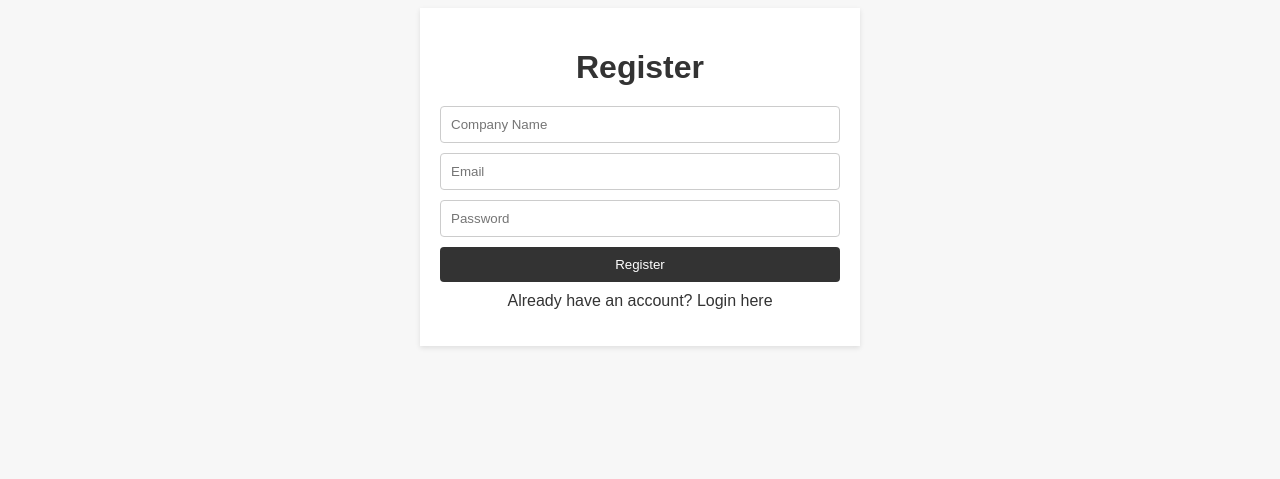
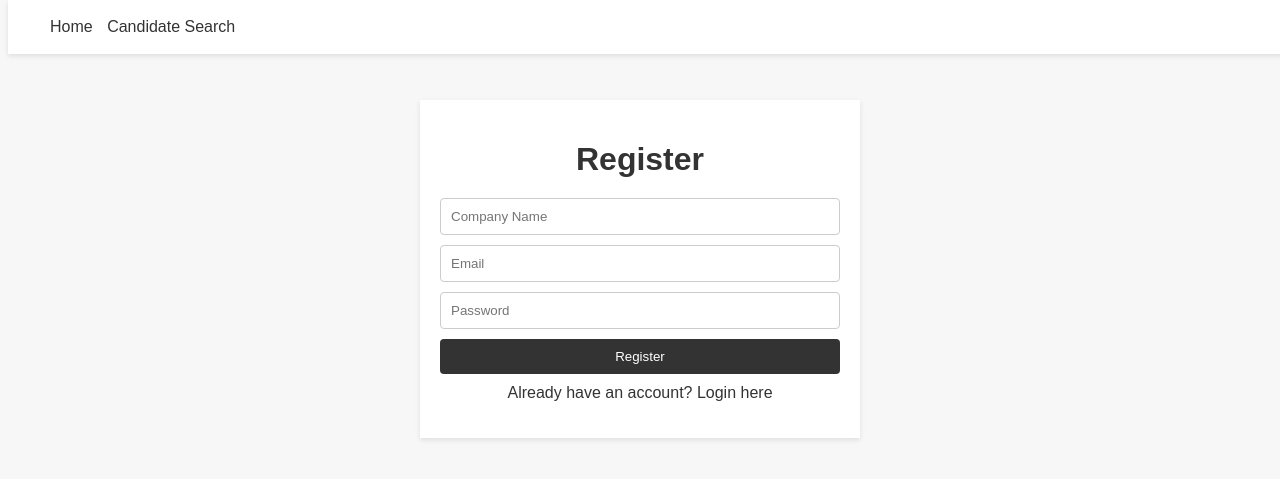
Before and after one commit to its-rishabh/digital_recruitment, a PHP site: page /registration.html in a window 1280 px wide. Shown: the top 479 px of the page. Run offline with PHP 8.4, Linux system fonts and the light colour scheme.

Commit message:
optimised the pages

```diff
--- a/index.html
+++ b/index.html
@@ -13,9 +13,9 @@
         <li><a href="#features">Features</a></li>
         <li><a href="#testimonials">Testimonials</a></li>
         <li><a href="#">Contact</a></li>
-        <a href="login.html">Login here</a>
-        <a href="registration.html">Register here</a>
-        <a href="search.html">Candidate Search</a>
+        <li><a href="login.html">Login here</a></li>
+        <li><a href="registration.html">Register here</a></li>
+        <li><a href="search.html">Candidate Search</a></li>
       </ul>
     </nav>
   </header>
--- a/login.css
+++ b/login.css
@@ -6,10 +6,35 @@ body {
 
   .container {
     max-width: 400px;
-    margin: 0 auto;
+    margin: 20px auto;
     padding: 20px;
     background-color: #fff;
     box-shadow: 0 2px 5px rgba(0, 0, 0, 0.1);
+    margin-top: 100px;
+  }
+
+  header {
+    background-color: #fff;
+    box-shadow: 0 2px 5px rgba(0, 0, 0, 0.1);
+    padding: 2px;
+    overflow: hidden;
+    position: fixed;
+    top: 0;
+    width: 100%;
+  }
+
+  nav ul {
+    list-style-type: none;
+  }
+
+  nav ul li {
+    display: inline-block;
+    margin-right: 10px;
+  }
+
+  nav ul li a {
+    text-decoration: none;
+    color: #333;
   }
 
   h1 {
--- a/registration.css
+++ b/registration.css
@@ -6,10 +6,35 @@ body {
 
   .container {
     max-width: 400px;
-    margin: 0 auto;
+    margin: 20px auto;
     padding: 20px;
     background-color: #fff;
     box-shadow: 0 2px 5px rgba(0, 0, 0, 0.1);
+    margin-top: 150px;
+  }
+
+  header {
+    background-color: #fff;
+    box-shadow: 0 2px 5px rgba(0, 0, 0, 0.1);
+    padding: 2px;
+    overflow: hidden;
+    position: fixed;
+    top: 0;
+    width: 100%;
+  }
+
+  nav ul {
+    list-style-type: none;
+  }
+
+  nav ul li {
+    display: inline-block;
+    margin-right: 10px;
+  }
+
+  nav ul li a {
+    text-decoration: none;
+    color: #333;
   }
 
   h1 {
--- a/registration.html
+++ b/registration.html
@@ -2,9 +2,18 @@
 <html>
 <head>
   <title>Register</title>
-  <link rel="stylesheet" type="text/css" href="registration.css">
+  <link rel="stylesheet" type="text/css" href="login.css">
 </head>
 <body>
+  <header>
+    <nav>
+      <!-- Navigation menu -->
+      <ul>
+        <li><a href="index.html">Home</a></li>
+        <li><a href="search.html">Candidate Search</a></li>
+      </ul>
+    </nav>
+  </header>
   <div class="container">
     <h1>Register</h1>
     <form action="registration.php" method="POST">
--- a/script.js
+++ b/script.js
@@ -10,7 +10,7 @@ document.getElementById('search-form').addEventListener('submit', function (even
 
     // Dummy code to illustrate the results
     var candidateData = [
-      { name: 'John Doe', location: 'New York', jobRole: 'Software Engineer' },
+      { name: 'John Doe', location: 'New Delhi', jobRole: 'Software Engineer' },
       { name: 'Jane Smith', location: 'San Francisco', jobRole: 'UX Designer' },
       // Additional candidate data...
     ];
--- a/styles.css
+++ b/styles.css
@@ -22,6 +22,10 @@ body, h1, h2, h3, h4, h5, h6, p, ul, li {
     background-color: #fff;
     box-shadow: 0 2px 5px rgba(0, 0, 0, 0.1);
     padding: 10px;
+    overflow: hidden;
+    position: fixed;
+    top: 0;
+    width: 100%;
   }
 
   nav ul {
@@ -40,6 +44,7 @@ body, h1, h2, h3, h4, h5, h6, p, ul, li {
 
   /* Hero section styles */
   .hero {
+    margin-top: 25px;
     text-align: center;
     padding: 50px 0;
     background-color: #f9f9f9;
```
Also changed, not shown: login.html (+9 -0 lines).
